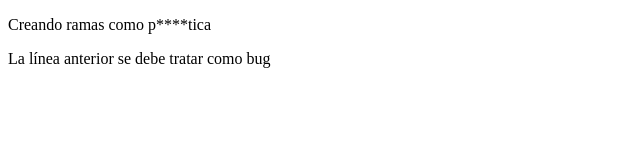
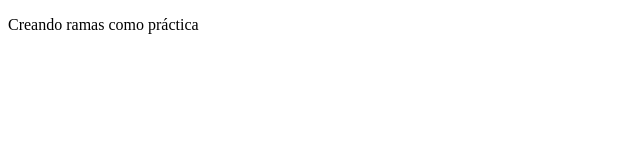
Before and after one commit to carlos-ilich/webApp, a plain HTML site: page index.html in a window 1280 px wide. Shown: the whole page, without its empty margins (0-640 px from the left). Drawn offline with Linux system fonts and the light colour scheme.

Commit message:
se crea rama testing y se corrige bug

```diff
--- a/index.html
+++ b/index.html
@@ -4,7 +4,6 @@
         <title> Hello GitHub </title>
     </head>
     <body>
-	<p> Creando ramas como p****tica  </p>
-	<p> La línea anterior se debe tratar como bug </p>
+	<p> Creando ramas como práctica </p>
     </body>
 </html>
```
